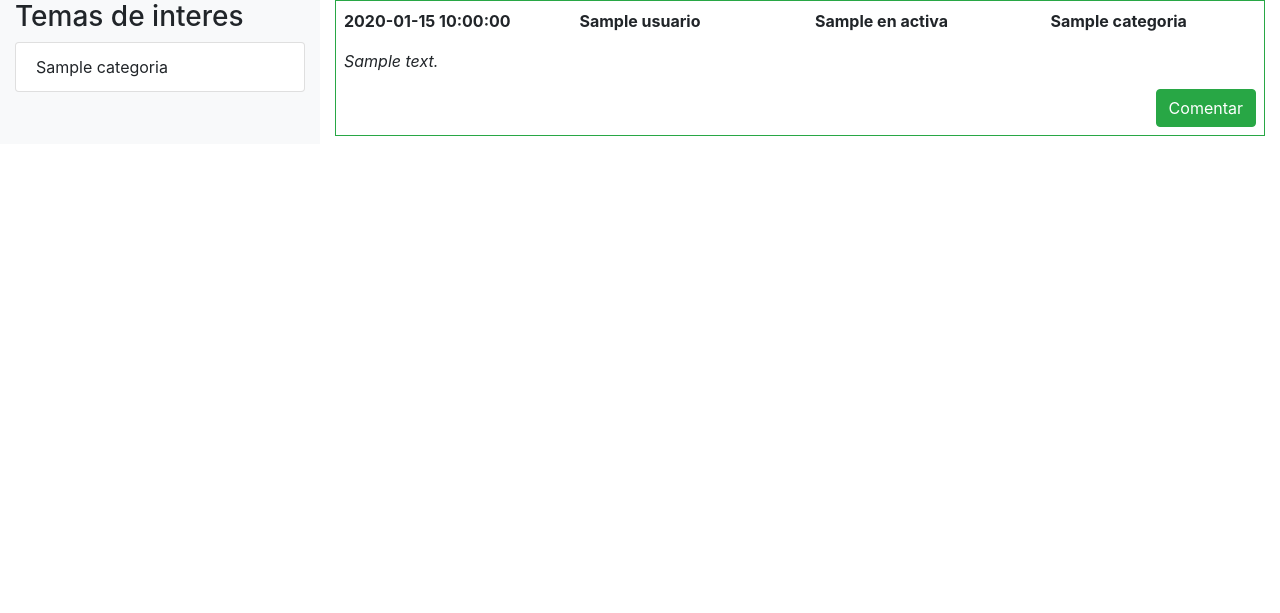
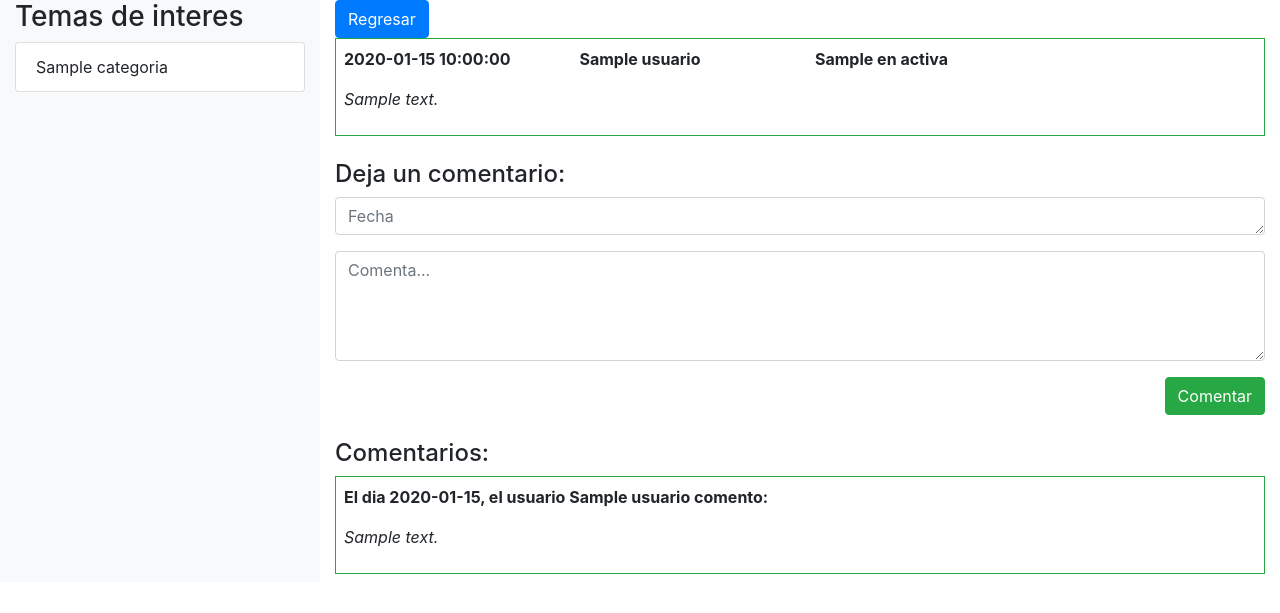
Before and after one commit to joaquinmartinez2912/flaskIntegral, a Flask app: template templates/comentarios.html in a window 1280 px wide. Shown: the top 613 px of the page. Run offline with Flask 3, Linux system fonts and the light colour scheme; the template is opened without the code that fills it: most values are stand-ins (such as "Sample title", 1, 10 or a date in 2020); some libraries are stand-ins or nearby versions.

Commit message:
Correcciones en comentarios y navegabilidad

```diff
--- a/app.py
+++ b/app.py
@@ -81,16 +81,19 @@ def inject_paises():
     cat = db.session.query(Categorias).all()
     ent = db.session.query(Entrada).all()
     usu = db.session.query(Usuario).all()
+    coments = db.session.query(Comentarios).all()
     return dict(
         listaCategorias=cat,
         listaEntradas=ent,
-        listaUsuarios=usu
+        listaUsuarios=usu,
+        listaComentarios=coments
     )
 
 
 @app.route('/')
 def index():
     return render_template("index.html")
+
 
 @app.route("/principal",methods=["GET", "POST"])
 def main():
@@ -102,10 +105,14 @@ def main():
         # Lo paso como parametro en el render_template
         return render_template("main.html", UsAct = usActivo)
 
+
 @app.route("/comentarios",methods=["POST"])
 def comentarios():
     if request.method == "POST":
         entradaId = request.form["identrada"]
+        usActivoid = request.form["usuarioActivo"]
+
+        usActivo = db.session.query(Usuario).filter_by(id=usActivoid).first()
 
         entradas = db.session.query(Entrada).all()
         objetoEntrada = ""
@@ -113,13 +120,13 @@ def comentarios():
             if int(entrada.id) == int(entradaId):
                 objetoEntrada = entrada
 
-        return render_template("comentarios.html", enActiva = objetoEntrada )
-
+        return render_template("comentarios.html", enActiva = objetoEntrada, UsAct = usActivo )
 
 
 @app.route("/usuarios")
 def user():
     return render_template("users.html")
+
 
 @app.route("/agregarUsuario",methods=["POST"])
 def agregarUsuario():
@@ -159,3 +166,28 @@ def agregarPost():
         db.session.commit()
 
         return render_template("main.html", UsAct = usActivo)
+
+
+@app.route("/agregarComentario", methods=["GET", "POST"])
+def agregarComentario():
+    if request.method == "POST":
+        fechaComent = request.form["fecha"]
+        textoComent = request.form["texto"]
+        usuarioId = request.form["idUsuario"]
+        entradaId = request.form["idEntrada"]
+
+        # entrada para cuando recargue la pagina.
+        objetoEntrada = db.session.query(Entrada).filter_by(id=entradaId).first()
+
+        #Id para carga de base de datos.
+        usuBase = db.session.query(Usuario).all()
+        usuNombre = ""
+        for usuario in usuBase:
+            if usuario.id == int(usuarioId):
+                usActivo = usuario
+
+        nuevoComent = Comentarios(contenido=textoComent, fecha=fechaComent, autor=usuarioId, etiqueta=entradaId )
+        db.session.add(nuevoComent)
+        db.session.commit()
+
+        return render_template("comentarios.html",enActiva = objetoEntrada, UsAct = usActivo)
--- a/templates/comentarios.html
+++ b/templates/comentarios.html
@@ -8,6 +8,15 @@ Comentarios
 
 {% block body %}
 <div class="col-md-9">
+    <div class="row">
+        <div class="col-4">
+            <form action="/principal", method="post">
+                <input type="hidden" name="usuarioActivo" value= "{{UsAct.nombre}}">
+                <button type="submit" class="btn btn-primary">Regresar</button>
+            </form>
+        </div>
+    </div>
+    <!-- Comentario base -->
     <div class="container-fluid border border-success p-2 mb-2">
         <div class="row">
             <div class="col-3">
@@ -29,7 +38,7 @@ Comentarios
             <div class="col-3">
                 {% for cat in listaCategorias %}
                 {% set catId = cat.id %}
-                {% set entradaId = enActiva.id  %}
+                {% set entradaId = enActiva.etiqueta  %}
                 {% if catId == entradaId %}
                     {% set etiNombre = cat.nombre %}
                     <p class="font-weight-bold">{{etiNombre}}</p>
@@ -42,12 +51,61 @@ Comentarios
                 <p class="font-italic">{{enActiva.contenido}}</p>
             </div>
         </div>
-        <div class="row justify-content-end">
-            <div class="col-auto">
-                <button type="submit" class="btn btn-success">Comentar</button>
+    </div>
+
+    <!-- Cuadro para comentar -->
+    <div class="mt-4">
+        <h4>Deja un comentario:</h4>
+        <form action="/agregarComentario" method="post">
+
+            <div class="form-group">
+                <textarea class="form-control" rows="1" id="commentInput" name="fecha" placeholder="Fecha"></textarea>
             </div>
-        </div>
+            <div class="form-group">
+                <textarea class="form-control" rows="4" id="commentInput" name="texto" placeholder="Comenta..."></textarea>
+            </div>
+            <!-- Mando el numero de id de usuario para buscar en app.py el nombre -->
+            <input type="hidden" name="idUsuario" value= "{{UsAct.id}}">
+            <!-- Mando el numero de id de entrada para guardar en app.py -->
+            <input type="hidden" name="idEntrada" value= "{{enActiva.id}}">
+
+            <div class="row justify-content-end">
+                <div class="col-auto">
+                    <button type="submit" class="btn btn-success">Comentar</button>
+                </div>
+            </div>
+
+        </form>
+    </div>
+
+    <!-- Comenarios realizados -->
+    <div class="mt-4">
+        <h4>Comentarios:</h4>
+        {% for coment in listaComentarios %}
+        {% set entradaId = enActiva.id %}
+        {% set comentarioId = coment.etiqueta %}
+        {% if entradaId == comentarioId  %}
+            <div class="container-fluid border border-success p-2 mb-2">
+                <div class="row">
+                    <div class="col-12">
+                        {% for usu in listaUsuarios %}
+                        {% set usuarioId = usu.id %}
+                        {% set comentId = coment.autor %}
+                        {% if usuarioId == comentId %}
+                            {% set autorNombre = usu.nombre %}
+                            <p class="font-weight-bold">El dia {{coment.fecha}}, el usuario {{autorNombre}} comento: </p>
+                        {% endif %}
+                    {% endfor %}
+                    </div>
+                </div>
+                <div class="row">
+                    <div class="col">
+                        <p class="font-italic">{{coment.contenido}}</p>
+                    </div>
+                </div>
+            </div>
+        {% endif %}
+        {% endfor %}
     </div>
 </div>
-
 {% endblock %}
```
Also changed, not shown: templates/main.html (+5 -2 lines).
